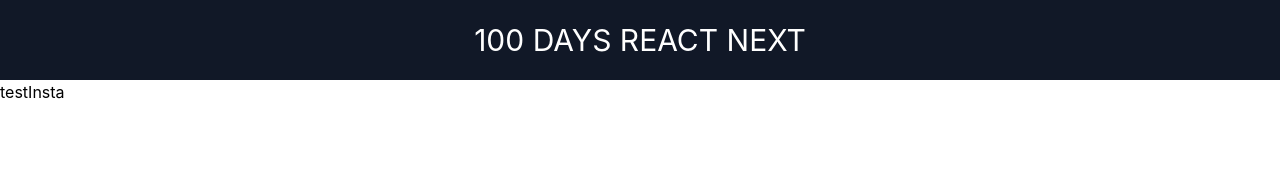
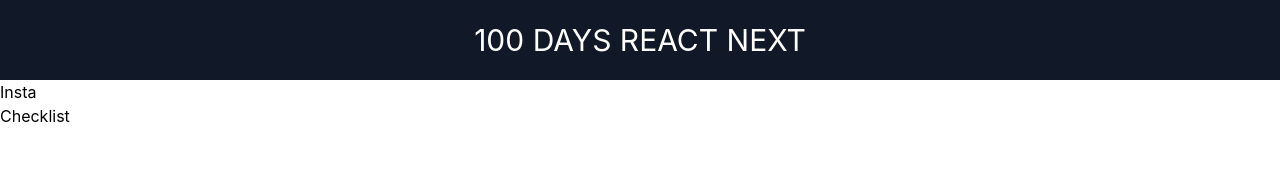
Before and after one commit to ichikareman2/study-reactjs-nextjs, a Next.js app: page / in a window 1280 px wide. Shown: the top 178 px of the page. Built offline with nearby package versions, Linux system fonts and the light colour scheme.

Commit message:
checklist page component

```diff
--- /dev/null
+++ b/pages/checklist/index.tsx
@@ -0,0 +1,9 @@
+import Layout from '../../components/Layout'
+
+export default function Checlist() {
+  return (
+    <Layout>
+      test checklist page
+    </Layout>
+  )
+}
--- a/pages/index.tsx
+++ b/pages/index.tsx
@@ -8,8 +8,10 @@ import styles from '../styles/Home.module.css'
 const Home: NextPage = () => {
   return (
     <Layout>
-      test
-      <Link href={'./insta'}>Insta</Link>
+      <div className='flex flex-col'>
+        <Link href={'./insta'}>Insta</Link>
+        <Link href={'./checklist'}>Checklist</Link>
+      </div>
     </Layout>
   )
 }
```
Also changed, not shown: 1 other file (tests, documents, lock files or other folders).
